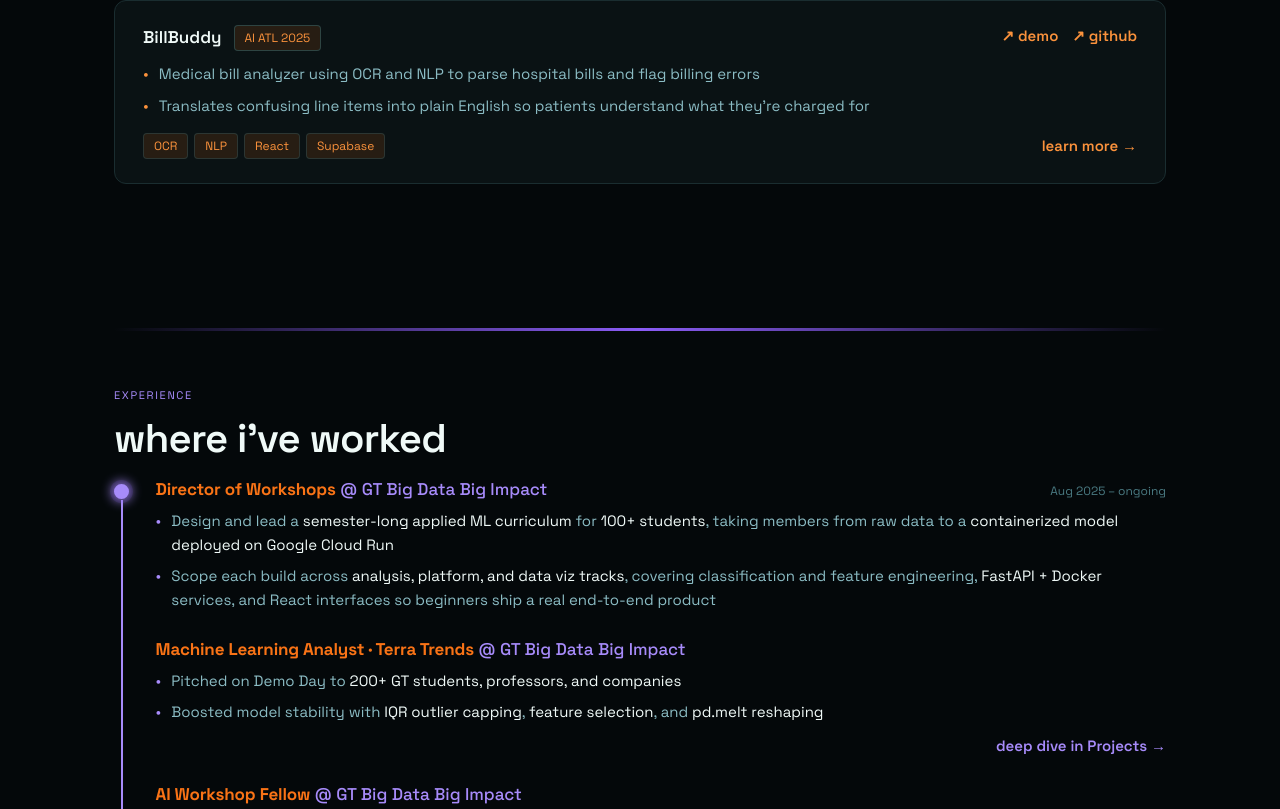
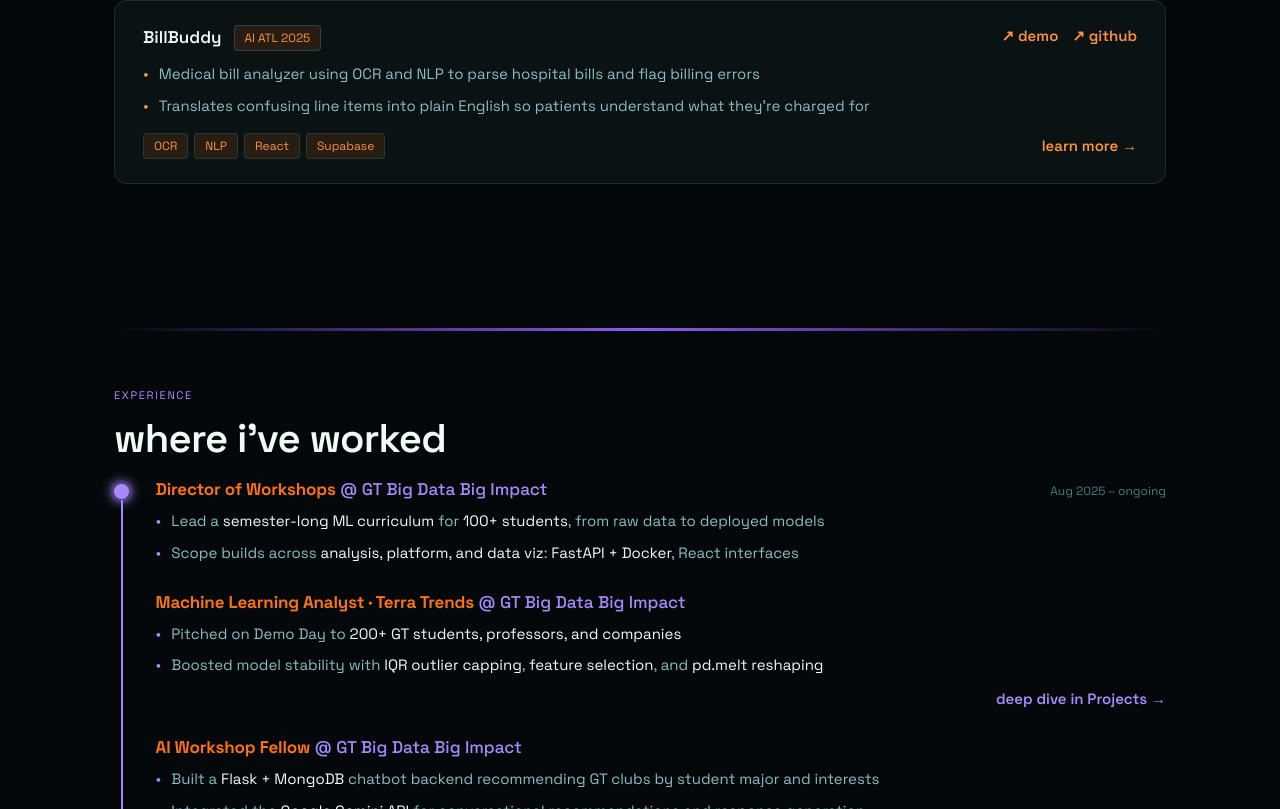
Before and after one commit to Aishi25/PersonalPortfolio, a Next.js app: page / in a window 1280 px wide. Shown: the part 2991-3800 px from the top of the page. Built offline with nearby package versions, Linux system fonts and the light colour scheme.

Commit message:
Shorten Director of Workshops bullets to fit one line each

```diff
--- a/components/Experience.tsx
+++ b/components/Experience.tsx
@@ -36,8 +36,8 @@ const COMPANIES: Company[] = [
         role: "Director of Workshops",
         date: "",
         bullets: [
-          "Design and lead a **semester-long applied ML curriculum** for **100+ students**, taking members from raw data to a **containerized model deployed on Google Cloud Run**",
-          "Scope each build across **analysis, platform, and data viz tracks**, covering classification and feature engineering, **FastAPI + Docker** services, and React interfaces so beginners ship a real end-to-end product",
+          "Lead a **semester-long ML curriculum** for **100+ students**, from raw data to deployed models",
+          "Scope builds across **analysis, platform, and data viz**: **FastAPI + Docker**, React interfaces",
         ],
         slug: null,
       },
```
